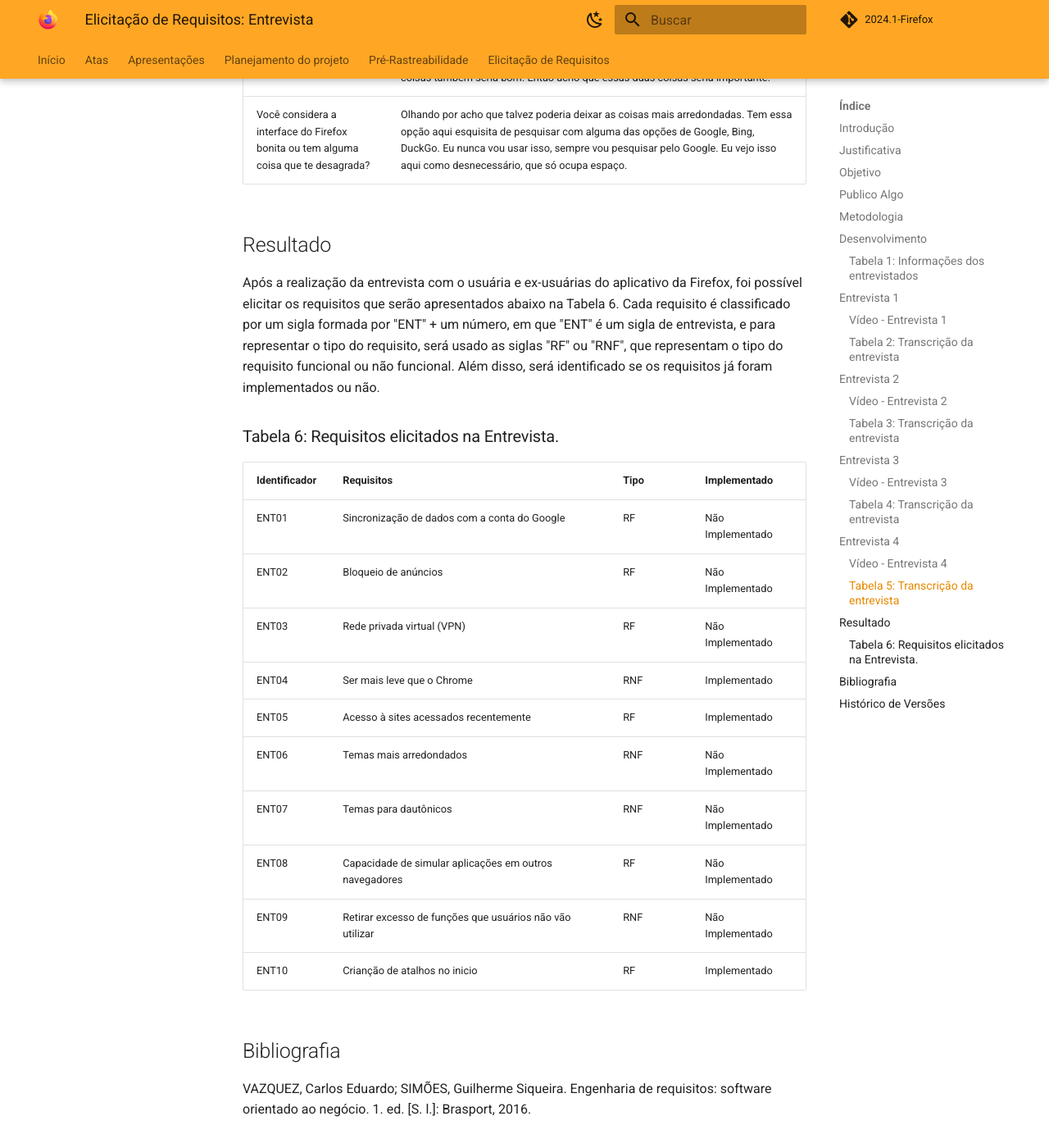
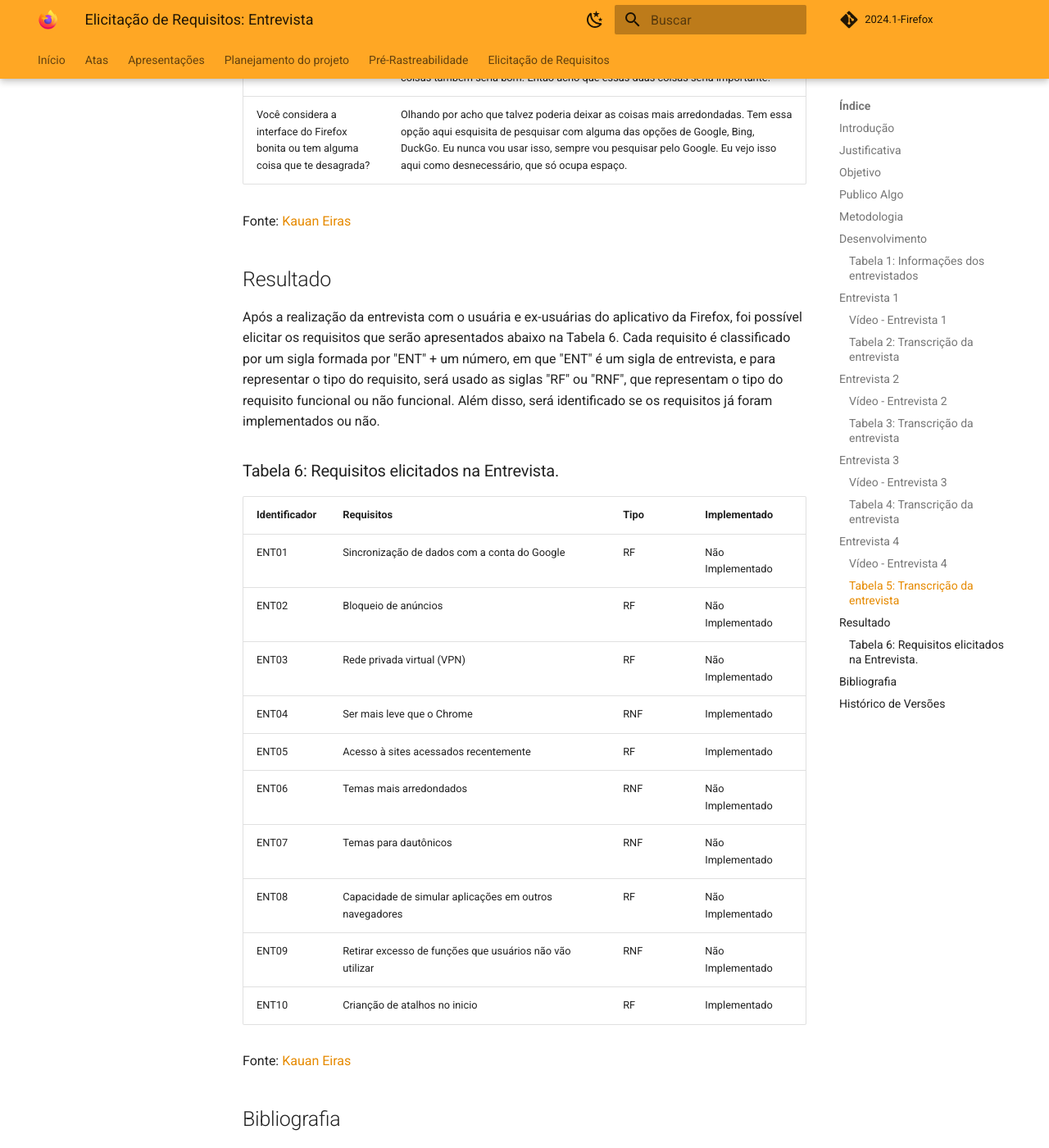
Before and after one commit to martinsglucas/Requisitos-de-Software, an MkDocs documentation site: the page built from docs/elicitacao/tecnicas/entrevista.md, in a window 1280 px wide and 1400 px high, scrolled down 8094 px. Shown: the whole window at 82% size. Built offline with MkDocs 1.6.1 and Material for MkDocs 9.7.7, drawn with Linux system fonts in a browser that asks for light colours; comment, search, counter and statistics services are not loaded.

Commit message:
Update entrevista.md

```diff
--- a/docs/elicitacao/tecnicas/entrevista.md
+++ b/docs/elicitacao/tecnicas/entrevista.md
@@ -132,6 +132,8 @@
 | Teria alguma funcionalidade que se fosse implementada no Firefox você instalaria no seu celular? | Eu acho que o primeiro ponto que ele teria que ter seria a sincronização com o Google, que facilita bastante podendo importar a barra de favoritos e podendo ver o histórico. Essas coisas facilitaria muito o uso dele. Eu não uso muito as funcionalidades específicas do Chrome, eu só uso ele: abro, pesquiso, faço o que eu quero e fecho, então assim eu creio que qualquer navegador consiga ter o que eu preciso. Acho que o Firefox não ter essa questão da sincronização atrapalha. Acho que é principalmente isso. Se ele puder garantir a segurança dos dados e essas coisas também seria bom. Então acho que essas duas coisas seria importante. |
 | Você considera a interface do Firefox bonita ou tem alguma coisa que te desagrada? | Olhando por acho que talvez poderia deixar as coisas mais arredondadas. Tem essa opção aqui esquisita de pesquisar com alguma das opções de Google, Bing, DuckGo. Eu nunca vou usar isso, sempre vou pesquisar pelo Google. Eu vejo isso aqui como desnecessário, que só ocupa espaço. |
 
+Fonte: [Kauan Eiras](https://github.com/kauaneiras)
+
 ## Resultado
 
 Após a realização da entrevista com o usuária e ex-usuárias do aplicativo da Firefox, foi possível elicitar os requisitos que serão apresentados abaixo na Tabela 6. Cada requisito é classificado por um sigla formada por "ENT" + um número, em que "ENT" é um sigla de entrevista, e para representar o tipo do requisito, será usado as siglas "RF" ou "RNF", que representam o tipo do requisito funcional ou não funcional. Além disso, será identificado se os requisitos já foram implementados ou não.
@@ -150,6 +152,8 @@
 | ENT09 | Retirar excesso de funções que usuários não vão utilizar | RNF | Não Implementado |
 | ENT10 | Crianção de atalhos no inicio | RF | Implementado |
 
+Fonte: [Kauan Eiras](https://github.com/kauaneiras)
+
 ## Bibliografia
 VAZQUEZ, Carlos Eduardo; SIMÕES, Guilherme Siqueira. Engenharia de requisitos: software orientado ao negócio. 1. ed. [S. l.]: Brasport, 2016.
 
```
